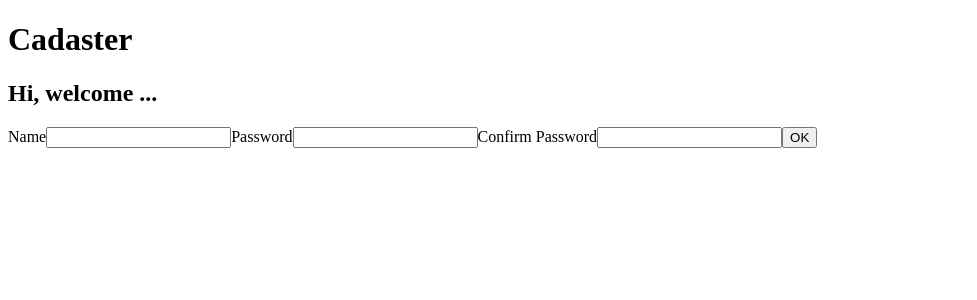
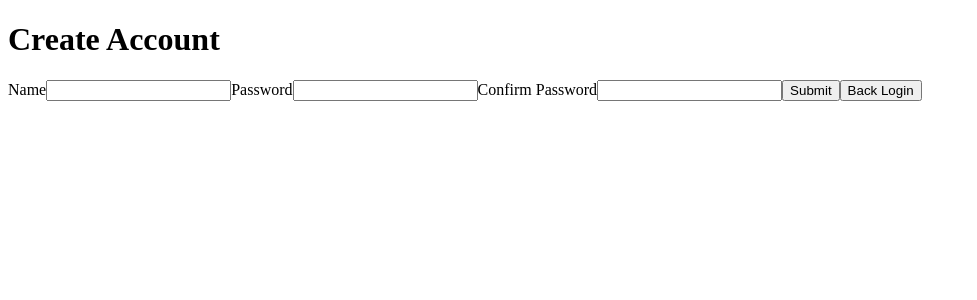
Before and after one commit to Henrique-Gouvea/Login-and-Registration---back-end-integration-, a React (Create React App) app in the folder front/: page /user/cadaster in a window 1280 px wide. Shown: the top 300 px of the page, without its empty margins (0-977 px from the left). Built offline with nearby package versions, Linux system fonts and the light colour scheme.

Commit message:
feat: create back login in create account

```diff
--- a/front/src/pages/cadaster/index.jsx
+++ b/front/src/pages/cadaster/index.jsx
@@ -5,8 +5,7 @@ function Cadaster() {
   return(
     <>
       <div>
-        <h1>Cadaster</h1>
-        <h2>Hi, welcome ...</h2>
+        <h1>Create Account</h1>
       </div>
       <div>
         <Form cadaster = 'cadaster'/>
--- a/front/src/pages/components/buttonapi/index.jsx
+++ b/front/src/pages/components/buttonapi/index.jsx
@@ -1,12 +1,12 @@
 import React from 'react';
 
-function ButtonApi(){
+function ButtonApi({ cadaster }){
   return(
     <>
       <button
         type='submit'
       >
-          OK
+      { cadaster ? 'Submit' : 'Login'}
       </button>
     </>
   )
--- a/front/src/pages/components/form.jsx/index.jsx
+++ b/front/src/pages/components/form.jsx/index.jsx
@@ -1,6 +1,7 @@
 import React, { useContext } from "react";
 import ButtonApi from "../buttonapi";
 import CadasterContext from "../../../context/CadasterContext";
+import { useNavigate } from 'react-router-dom';
 
 function Form({ cadaster }){
   const {
@@ -11,6 +12,8 @@ function Form({ cadaster }){
     passwordConfirm,
     setPasswordConfirm,
 } = useContext(CadasterContext);
+
+const navigate = useNavigate();
 
   return(
     <form>
@@ -38,6 +41,7 @@ function Form({ cadaster }){
       </label>
       {cadaster
         ? (
+        <>
           <label htmlFor="password-confirm">
           Confirm Password
           <input
@@ -48,9 +52,21 @@ function Form({ cadaster }){
             ) }
             value={ passwordConfirm }
           />
-        </label>)
+          </label>
+        </>
+        )
         :  ''}
-      <ButtonApi />
+      <>
+        <ButtonApi cadaster= { cadaster }/>
+        {cadaster
+          ?(
+          <button
+            type="submit"
+            onClick={ () => navigate('/login') }
+          >Back Login</button>)
+          : ''
+        }
+      </>
     </form>
   )
 }
```
Lines whose indentation alone changed are shown as unchanged.
